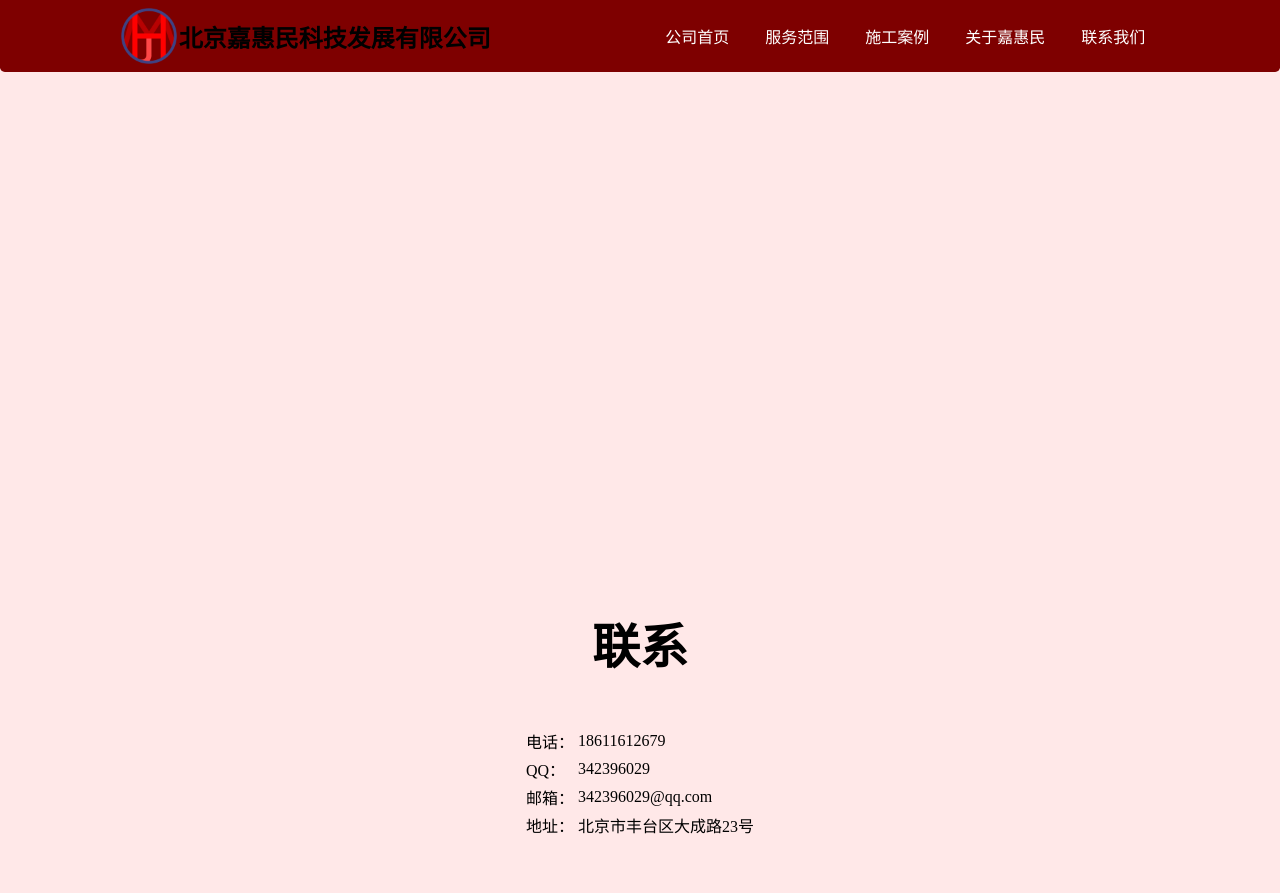
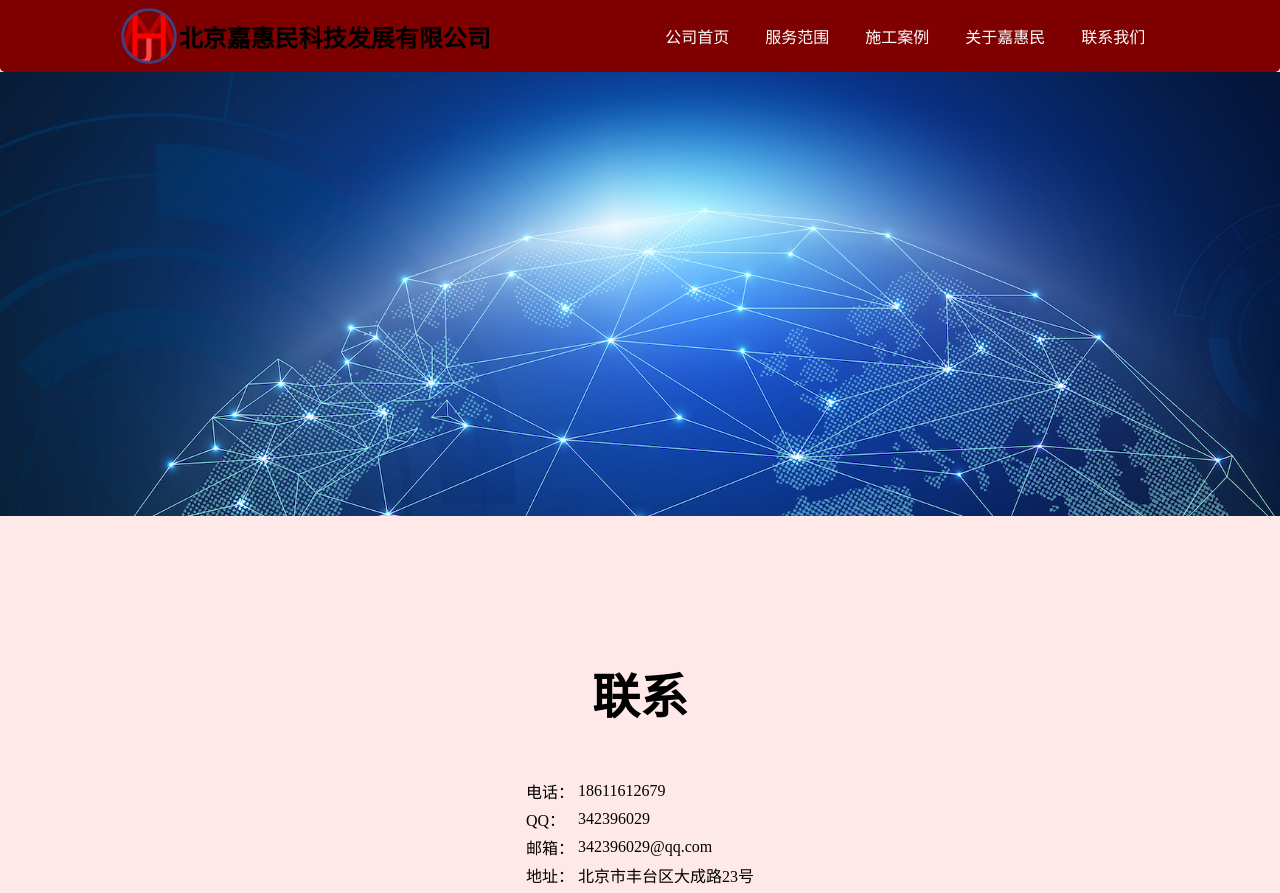
Before and after one commit to Beijing-JHM-Technology-Development-Ltd/bjjhm.github.io, a website: page contact.html in a window 1280 px wide. Shown: the top 893 px of the page. Drawn offline with Linux system fonts and the light colour scheme.

Commit message:
Added img to contact page

```diff
--- a/contact.html
+++ b/contact.html
@@ -26,11 +26,10 @@
 
         </nav>
 
-        <div style="position: relative; top: 1vh;">
+        <div style="position: relative;">
             <section>
-                <div class="slide">
-
-
+                <div class="about-img">
+                    <img src="./src/contact.jpg" alt="contact us">
                 </div>
             </section>
 
--- a/styles/main.scss
+++ b/styles/main.scss
@@ -49,6 +49,6 @@ main {
     height: 42vw;
     overflow: hidden;
     img{
-        width: 100vw;
+        width: 100%;
     }
 }
```
Also changed, not shown: src/contact.jpg (added), styles/dist/main.css.
